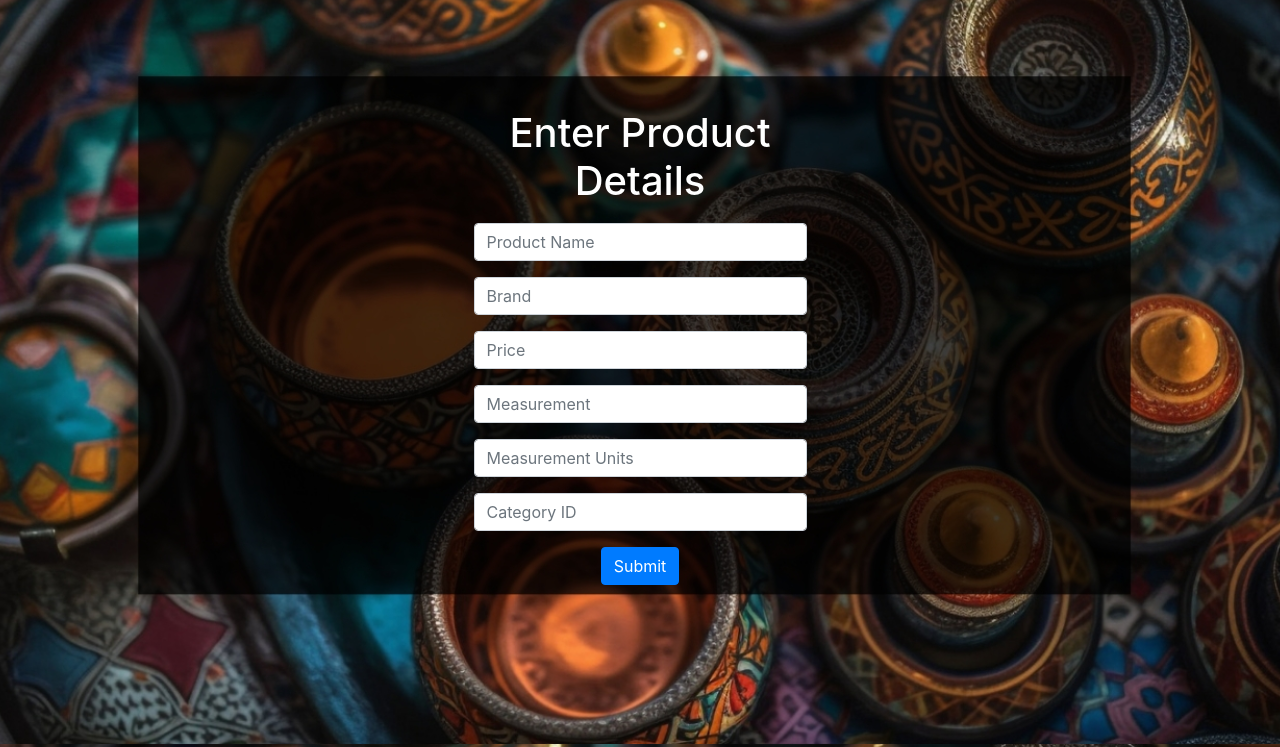
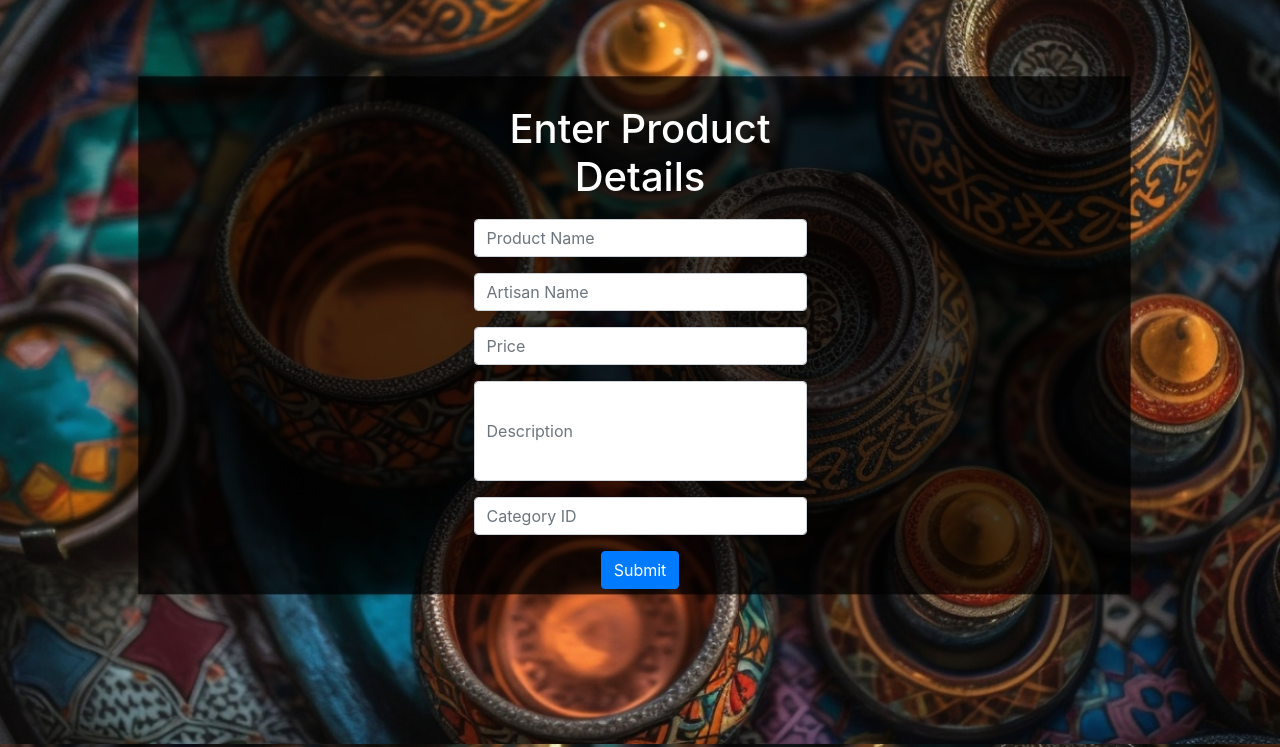
Before and after one commit to AnviJamkhande/E-commerce-website, a Flask app: page /adminProduct/1 in a window 1280 px wide. Shown: the part 56-803 px from the top of the page. Run offline with Flask 2, Linux system fonts and the light colour scheme.

Commit message:
frontend changes

```diff
--- a/market/templates/addNewProducts.html
+++ b/market/templates/addNewProducts.html
@@ -4,6 +4,12 @@
 {% endblock %}
 
 {% block content %}
+<style>
+  .larger-input {
+  height: 100px; /* Adjust the height as needed */
+}
+
+</style>
 <div class ="d-flex justify-content-center align-items-center min-vh-100" >
 <div style="max-width: 30%;">
 <form method ="POST" action="">
@@ -16,18 +22,18 @@
       name = "Name">
     </div>
     <div class="form-group" >
-      <input class="form-control" id="exampleInputPassword1" placeholder="Brand" name="Brand">
+      <input class="form-control" id="exampleInputPassword1" placeholder="Artisan Name" name="Brand">
     </div>
     <div class="form-group" >
         <input class="form-control" id="exampleInputPassword1" placeholder="Price" name="Price">
       </div>
     <div class="form-group" >
-        <input class="form-control" id="exampleInputPassword1" placeholder="Measurement" name="Measurement">
+        <input class="form-control larger-input" id="exampleInputPassword1" placeholder="Description" name="Description">
       </div>
 
-      <div class="form-group" >
-        <input class="form-control" id="exampleInputPassword1" placeholder="Measurement Units" name="Unit">
-      </div>
+      <!-- <div class="form-group" > -->
+        <!-- <input class="form-control" id="exampleInputPassword1" placeholder="Measurement Units" name="Unit"> -->
+      <!-- </div> -->
 
       <div class="form-group" >
         <input class="form-control" id="exampleInputPassword1" placeholder="Category ID" name="Category_ID">
--- a/market/templates/addProduct.html
+++ b/market/templates/addProduct.html
@@ -4,6 +4,7 @@
 {% endblock %}
 
 {% block content %}
+
 <div class ="d-flex justify-content-center align-items-center min-vh-100" >
 <div style="max-width: 30%;">
 <form method ="POST" action="">
@@ -16,10 +17,10 @@
       name = "Name">
     </div>
     <div class="form-group" >
-      <input class="form-control" id="exampleInputPassword1" placeholder="Brand" name="Brand">
+      <input class="form-control" id="exampleInputPassword1" placeholder="Artisan Name" name="Artisan Name">
     </div>
     <div class="form-group" >
-        <input class="form-control" id="exampleInputPassword1" placeholder="Quantity to Add" name="Quantity">
+        <input class="form-control" id="exampleInputPassword1" placeholder="Quantity" name="Quantity">
       </div>
   <div class="text-center">
     <button type="submit" class="btn btn-primary">Submit</button>
--- a/market/templates/loginregisterSeller.html
+++ b/market/templates/loginregisterSeller.html
@@ -50,13 +50,13 @@
   justify-content: center;
   ">
 
-    <div style="flex: 1">
+    <!-- <div style="flex: 1">
     </div>
     <div style= "flex: 1;  margin-right: 40px">
       <img src="{{url_for('static', filename='store.jpg')}}" class="image_cart"/>
     </div>
     <div style="flex: 1">
-    </div>
+    </div> -->
 
 </div>
 <div>
@@ -69,7 +69,7 @@ margin-top: 25px;
   ">
 
     <div style= "flex: 1; vertical-align: top;  margin-right: 100px; vertical-align: top;  align-items: center; margin-left: 325px;">
-     <p style="font-size: 22px">PLEASE REGISTER OR LOGIN AS GIVEN BELOW</p>
+     <p style="font-size: 22px">ARTISAN LOGIN / REGISTER MENU</p>
     </div>
 
 </div>
```
Also changed, not shown: market/templates/loginregisterAdmin.html (+7 -7 lines), market/templates/loginregisterUser.html (+7 -10 lines).
